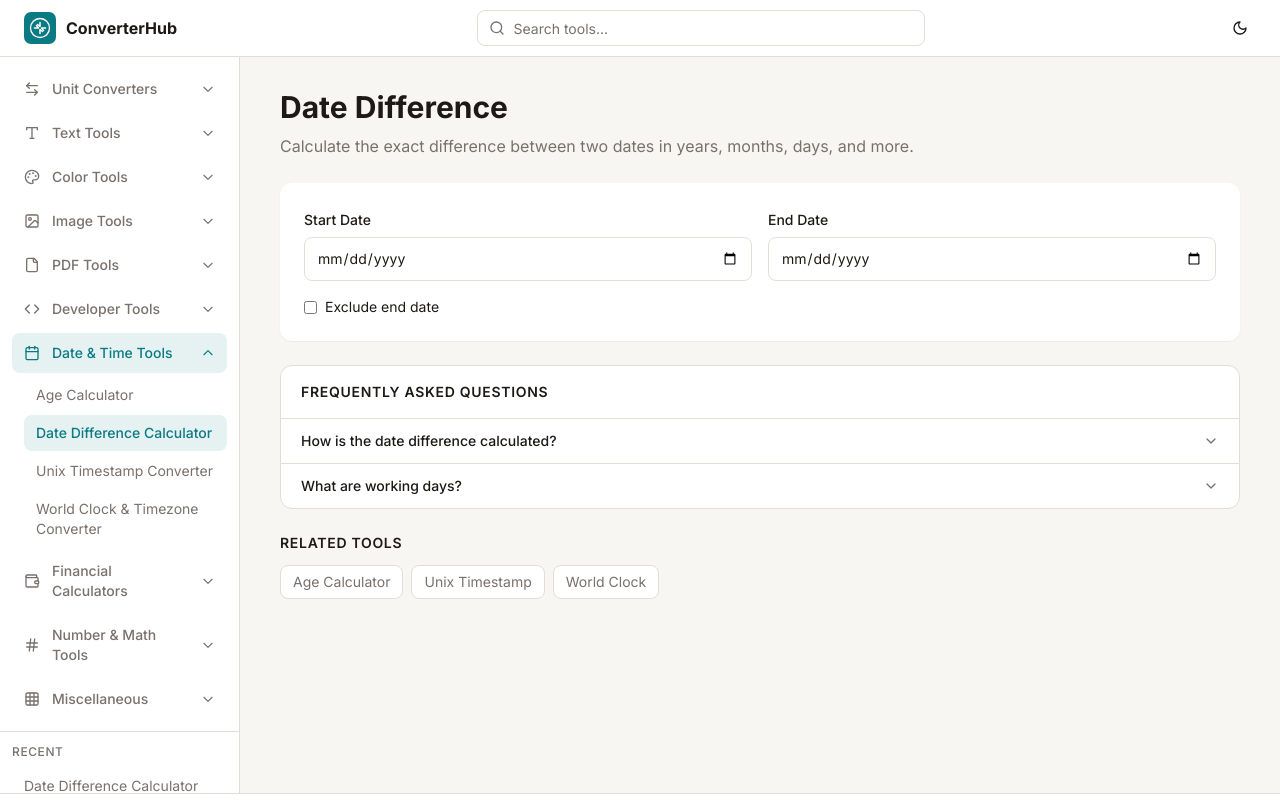
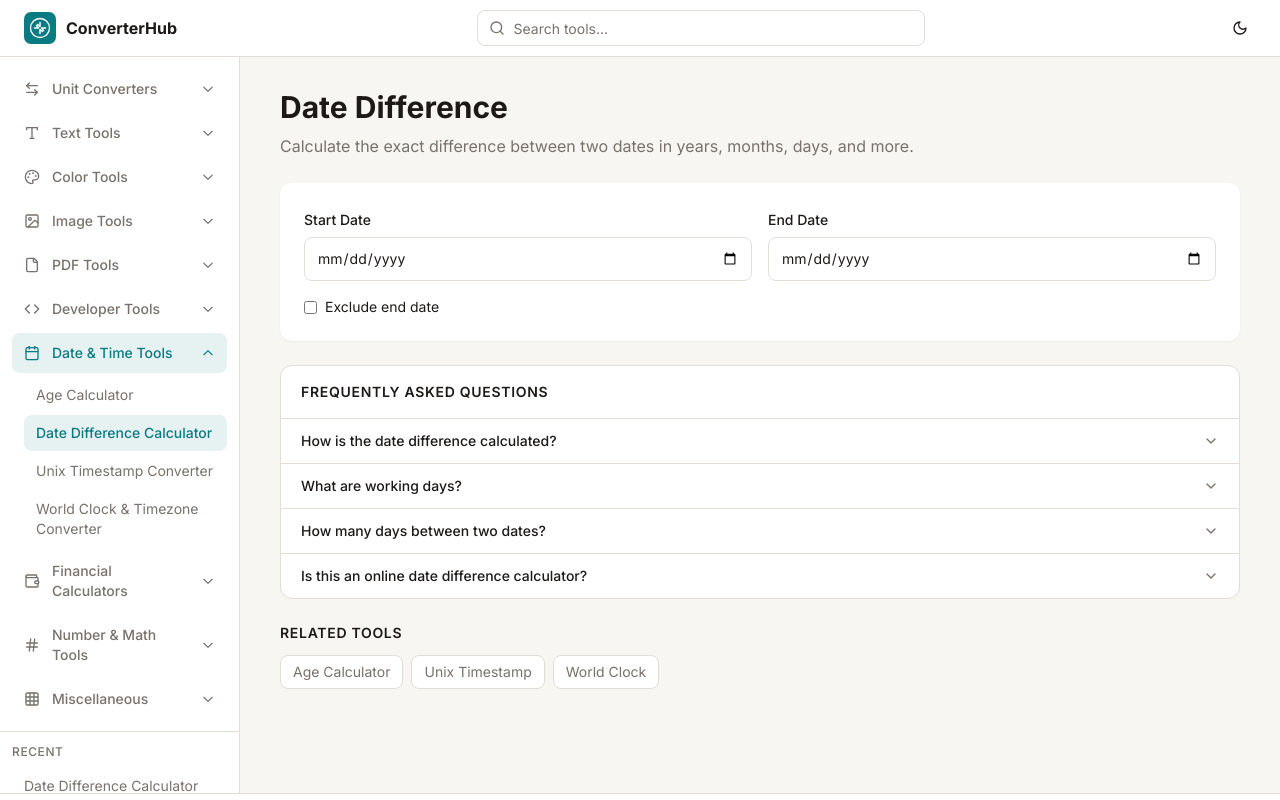
Before and after one commit to tier-pro/ConverterHub, a Next.js app: page /date-time-tools/date-difference in a window 1280 px wide. Shown: the top 800 px of the page. Built offline with nearby package versions, Linux system fonts and the light colour scheme.

Commit message:
Add date difference calculator keywords

```diff
--- a/app/date-time-tools/date-difference/page.tsx
+++ b/app/date-time-tools/date-difference/page.tsx
@@ -40,8 +40,10 @@ export default function DateDifferencePage() {
   }, [startDate, endDate, excludeEnd]);
 
   const faq = [
-    { question: 'How is the date difference calculated?', answer: 'The difference is calculated by subtracting the start date from the end date using date-fns library for precise results.' },
-    { question: 'What are working days?', answer: 'Working days are Monday through Friday, excluding weekends (Saturday and Sunday).' },
+    { question: 'How is the date difference calculated?', answer: 'The difference is calculated by subtracting the start date from the end date using date-fns library for precise results in years, months, and days.' },
+    { question: 'What are working days?', answer: 'Working days are Monday through Friday, excluding weekends (Saturday and Sunday) and can be used for business date calculations.' },
+    { question: 'How many days between two dates?', answer: 'Enter your start and end date to instantly see the exact number of days between dates, along with weeks, months, and years.' },
+    { question: 'Is this an online date difference calculator?', answer: 'Yes, our free online date difference calculator works in your browser with no server uploads. Use it to calculate days between dates for planning, billing, or eligibility checks.' },
   ];
 
   const relatedTools = [
```
